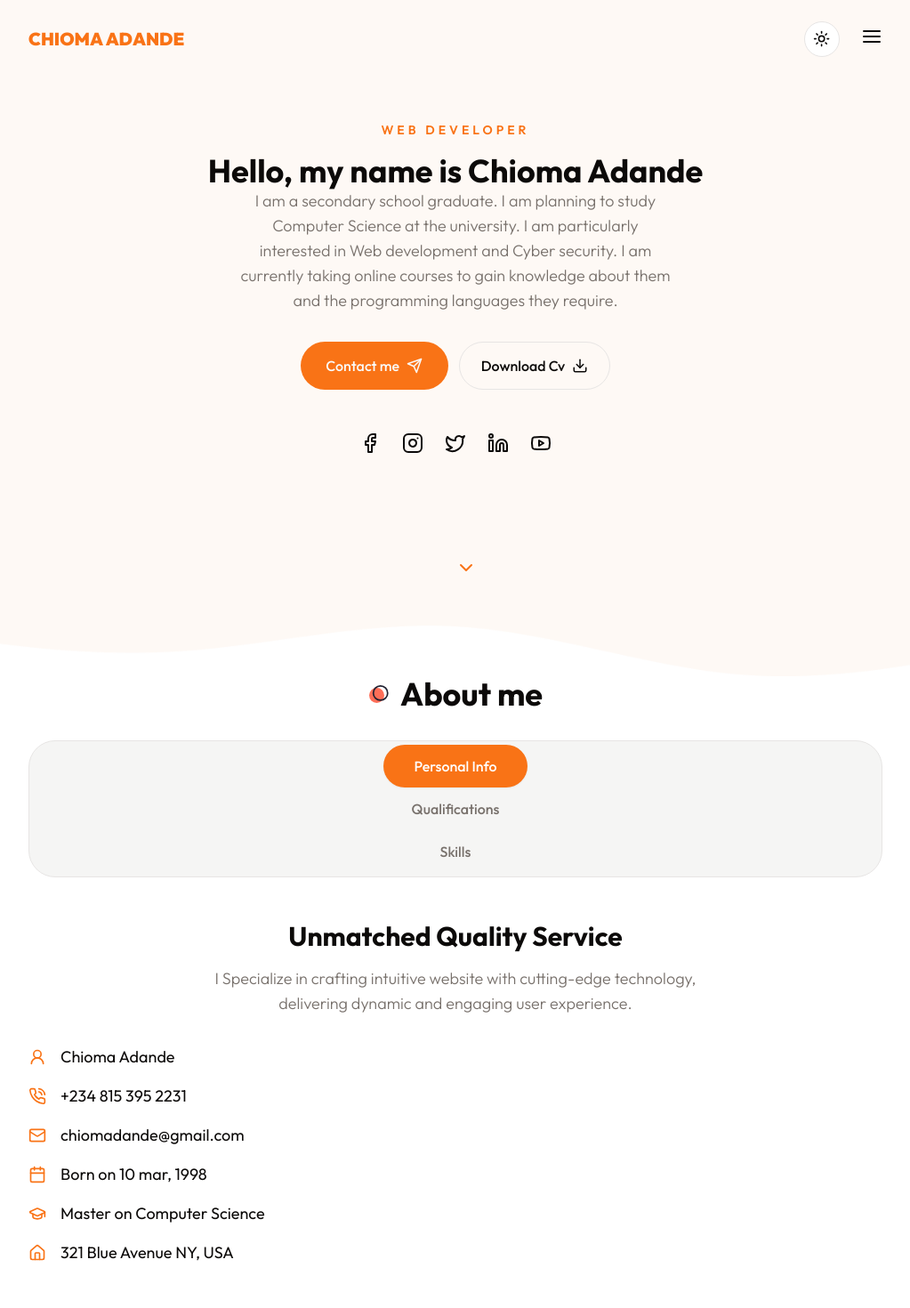
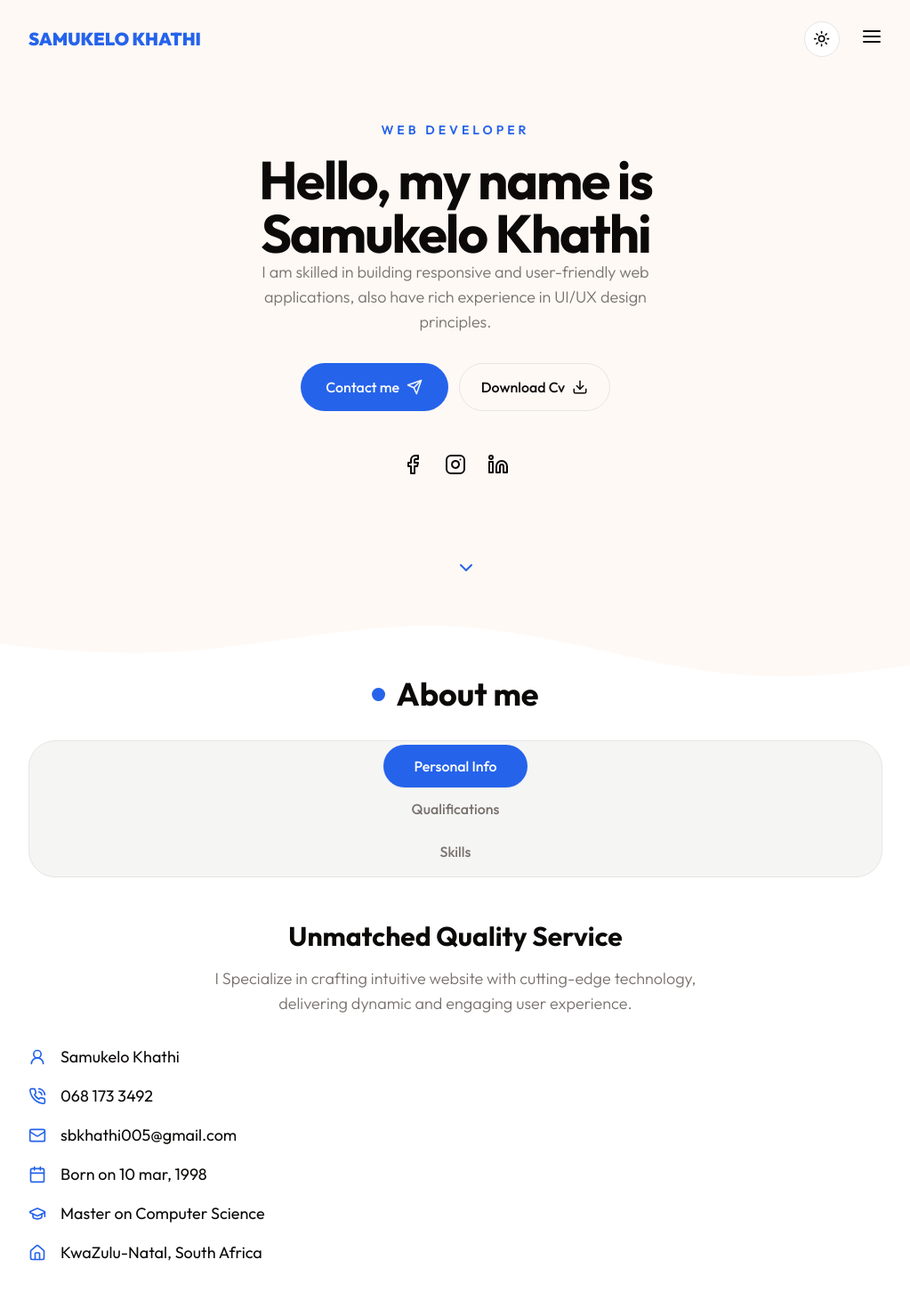
Before and after one commit to DevIsraelHub/portfolio-website, a Next.js app: page / in a window 1280 px wide. Shown: the top 1470 px of the page at 89% size, without its empty margins (128-1151 px from the left). Built offline with nearby package versions, Linux system fonts and the light colour scheme.

Commit message:
changed user

```diff
--- a/package.json
+++ b/package.json
@@ -21,6 +21,7 @@
     "lucide-react": "^0.356.0",
     "next": "14.1.3",
     "next-themes": "^0.3.0",
+    "nextjs-toploader": "^1.6.12",
     "react": "^18",
     "react-countup": "^6.5.3",
     "react-dom": "^18",
--- a/src/app/globals.css
+++ b/src/app/globals.css
@@ -10,7 +10,7 @@
     --card-foreground: 20 14.3% 4.1%;
     --popover: 0 0% 100%;
     --popover-foreground: 20 14.3% 4.1%;
-    --primary: 24.6 95% 53.1%;
+    --primary: 221.2 83.2% 53.3%;
     --primary-foreground: 60 9.1% 97.8%;
     --secondary: 60 4.8% 95.9%;
     --secondary-foreground: 24 9.8% 10%;
@@ -22,7 +22,7 @@
     --destructive-foreground: 60 9.1% 97.8%;
     --border: 20 5.9% 90%;
     --input: 20 5.9% 90%;
-    --ring: 24.6 95% 53.1%;
+    --ring: 221.2 83.2% 53.3%;
     --radius: 0.5rem;
   }
 
@@ -33,7 +33,7 @@
     --card-foreground: 60 9.1% 97.8%;
     --popover: 20 14.3% 4.1%;
     --popover-foreground: 60 9.1% 97.8%;
-    --primary: 20.5 90.2% 48.2%;
+    --primary: 221.2 83.2% 53.3%;
     --primary-foreground: 60 9.1% 97.8%;
     --secondary: 12 6.5% 15.1%;
     --secondary-foreground: 60 9.1% 97.8%;
@@ -45,7 +45,7 @@
     --destructive-foreground: 60 9.1% 97.8%;
     --border: 12 6.5% 15.1%;
     --input: 12 6.5% 15.1%;
-    --ring: 20.5 90.2% 48.2%;
+    --ring: 221.2 83.2% 53.3%;
   }
 }
 
@@ -83,7 +83,7 @@
 }
 
 .section-title {
-  @apply text-4xl font-bold relative w-max flex items-center justify-between gap-x-3 before:bg-dots_light before:dark:bg-dots_dark before:bg-no-repeat before:bg-center before:w-[24px] before:h-[24px];
+  @apply text-4xl font-bold relative w-max flex items-center justify-between gap-x-3 before:bg-primary before:bg-no-repeat before:bg-center before:w-[15px] before:h-[15px] before:rounded-full;
 }
 
 .swiper-horizontal > .section-pagination-bullets .swiper-pagination-bullet,
--- a/src/app/layout.tsx
+++ b/src/app/layout.tsx
@@ -5,6 +5,7 @@ import Header from "@/components/Header";
 import Footer from "@/components/Footer";
 import { ThemeProvider } from "@/components/ThemeProvider";
 import { site } from "@/constants";
+import NextTopLoader from "nextjs-toploader";
 import { Analytics } from "@vercel/analytics/react"
 
 const outfit = Outfit({ subsets: ["latin"] });
@@ -22,6 +23,7 @@ export default function RootLayout({
   return (
     <html lang="en">
       <body className={outfit.className}>
+        <NextTopLoader color="#2563eb" showSpinner={false} />
         <ThemeProvider
           attribute="class"
           defaultTheme="light">
--- a/src/constants/index.tsx
+++ b/src/constants/index.tsx
@@ -1,10 +1,10 @@
 import { Blocks, Calendar, Facebook, GanttChartSquare, Gem, GraduationCap, HomeIcon, Instagram, Linkedin, MailIcon, PhoneCall, Twitter, User2, Youtube } from "lucide-react";
 
 
-export const siteOwner = "Chioma Adande"
-export const phoneNumber = "+234 815 395 2231"
-export const email = "chiomadande@gmail.com"
-export const address = "321 Blue Avenue NY, USA"
+export const siteOwner = "Samukelo Khathi"
+export const phoneNumber = "068 173 3492"
+export const email = "sbkhathi005@gmail.com"
+export const address = "KwaZulu-Natal, South Africa"
 
 export const site = {
   title: siteOwner,
@@ -39,21 +39,21 @@ export const socialLink = [
     icon: <Instagram />,
     href: "/"
   },
-  {
-    title: "X",
-    icon: <Twitter />,
-    href: "/"
-  },
+  // {
+  //   title: "X",
+  //   icon: <Twitter />,
+  //   href: "/"
+  // },
   {
     title: "LinkedIn",
     icon: <Linkedin />,
-    href: "/"
+    href: "https://www.linkedin.com/in/samukelo-khathi-b3830a2aa/"
   },
-  {
-    title: "Youtube",
-    icon: <Youtube />,
-    href: "/"
-  },
+  // {
+  //   title: "Youtube",
+  //   icon: <Youtube />,
+  //   href: "/"
+  // },
 ]
 
 export const infoData = [
--- a/src/modules/Home/About/index.tsx
+++ b/src/modules/Home/About/index.tsx
@@ -22,8 +22,8 @@ const About = () => {
         <div className="flex flex-col xl:flex-row">
           <div className="hidden xl:flex flex-1 relative">
             <BannerImage
-              classNames="bg-about_shape_light w-[505px] h-[505px] bg-no-repeat relative"
-              imageSrc="/about/developer.png"
+              classNames="bg-primary rounded-[40%] w-[500px] h-[500px] bg-no-repeat relative"
+              imageSrc="/hero/developer.jpeg"
             />
           </div>
           <div className="flex-1">
--- a/src/modules/Home/Hero/index.tsx
+++ b/src/modules/Home/Hero/index.tsx
@@ -5,6 +5,7 @@ import Link from "next/link";
 import React from 'react';
 import BannerImage from "../components/BannerImage";
 import Badge from "../components/Badge";
+import { siteOwner } from "@/constants";
 
 const Hero = () => {
   return (
@@ -13,10 +14,10 @@ const Hero = () => {
         <div className="flex justify-between gap-x-8">
           <div className="flex max-w-[600px] flex-col justify-center mx-auto xl:mx-0 text-center xl:text-left">
             <h2 className="text-sm uppercase font-semibold mb-4 text-primary tracking-[4px]">Web Developer</h2>
-            <h1 className="h2 sm:h1">Hello, my name is Chioma Adande
+            <h1 className="h1">Hello, my name is {siteOwner}
             </h1>
             <p className="subtitle max-w-[490px] mx-auto xl:mx-0">
-              I am a secondary school graduate. I am planning to study Computer Science at the university. I am particularly interested in Web development and Cyber security. I am currently taking online courses to gain knowledge about them and the programming languages they require.
+              I am skilled in building responsive and user-friendly web applications, also have rich experience in UI/UX design principles.
             </p>
             <div className="flex flex-col gap-y-3 md:flex-row gap-x-3 mx-auto xl:mx-0 mb-12">
               <Button asChild className="gap-x-2">
@@ -55,11 +56,11 @@ const Hero = () => {
               endCountNum={26}
               badgeText="Happy Clients"
             />
-            <div className="bg-primary w-[500px] h-[500px] bg-no-repeat rounded-full absolute -top-1 -right-2">
+            <div className="w-[500px] overflow-hidden h-[500px] bg-no-repeat rounded-full absolute -top-1 -right-2">
             </div>
             <BannerImage
-              classNames=" w-[510px] h-[462px] bg-no-repeat relative bg-bottom"
-              imageSrc="/hero/developer.png"
+              classNames=" w-[510px] h-[510px] bg-no-repeat relative bg-bottom"
+              imageSrc="/hero/developer.jpeg"
             />
           </div>
         </div>
--- a/src/modules/Home/Service/index.tsx
+++ b/src/modules/Home/Service/index.tsx
@@ -14,7 +14,7 @@ const Service = () => {
             serviceData.map((item, index) => (
               <Card key={index} className="w-full max-[424px] h-[300px] flex flex-col pt-16 pb-10 justify-center items-center relative">
                 <CardHeader className="text-primary absolute -top-[60px]">
-                  <div className="w-[140px] h-[80px] bg-pink-100 dark:bg-background flex justify-center items-center">
+                  <div className="w-[140px] h-[80px] bg-background flex justify-center items-center">
                     {item.icon}
                   </div>
                 </CardHeader>
--- a/src/modules/Home/components/BannerImage/index.tsx
+++ b/src/modules/Home/components/BannerImage/index.tsx
@@ -12,6 +12,7 @@ const BannerImage = ({ classNames, imageSrc }: BannerImageProps) => {
       <Image
         src={imageSrc!}
         fill
+        className="rounded-full object-cover"
         priority
         alt={`${siteOwner} image`}
       />
```
Also changed, not shown: public/hero/developer.jpeg (added), 1 other file (tests, documents, lock files or other folders).
